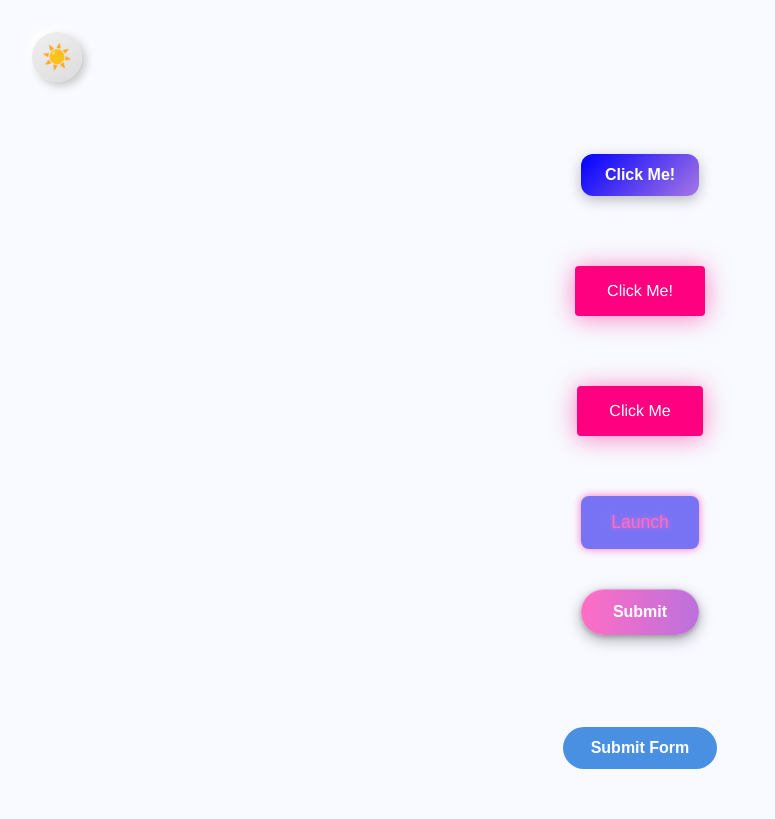
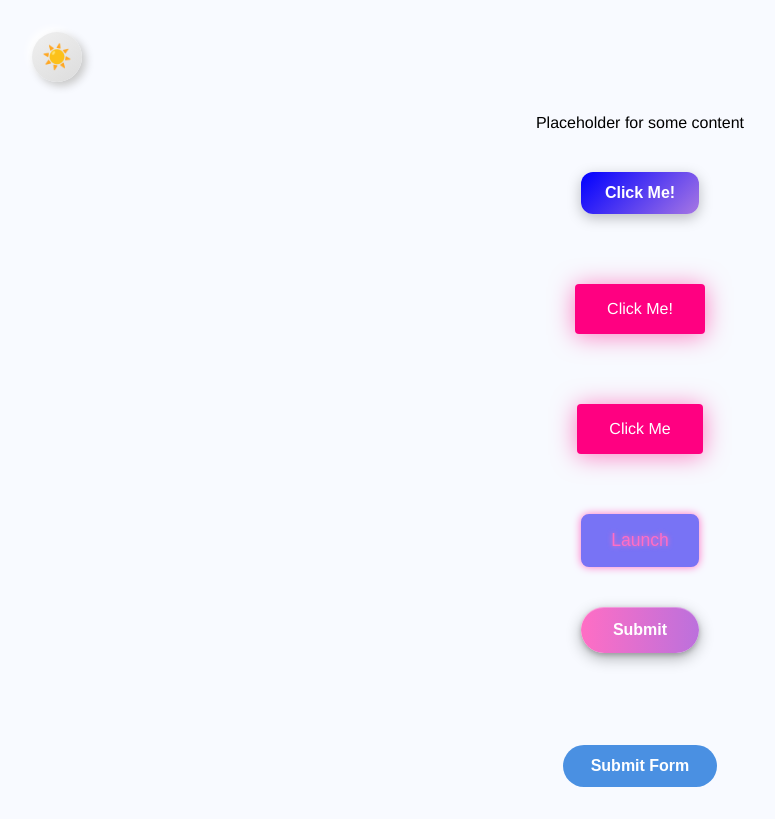
Before and after one commit to barrett38/Button-Gallery, a React (Create React App) app: page / in a window 1280 px wide. Shown: the whole page, without its empty margins (0-775 px from the left). Built offline with nearby package versions, Linux system fonts and the light colour scheme.

Commit message:
Created Empty files

```diff
--- a/src/App.js
+++ b/src/App.js
@@ -14,6 +14,7 @@ const App = () => {
       <div style={{ padding: "2rem", textAlign: "center" }}>
         <ThemeToggleButton />
       </div>
+      <div>Placeholder for some content</div>
       <div>
         <ExpandingButton>Click Me!</ExpandingButton>
       </div>
```
